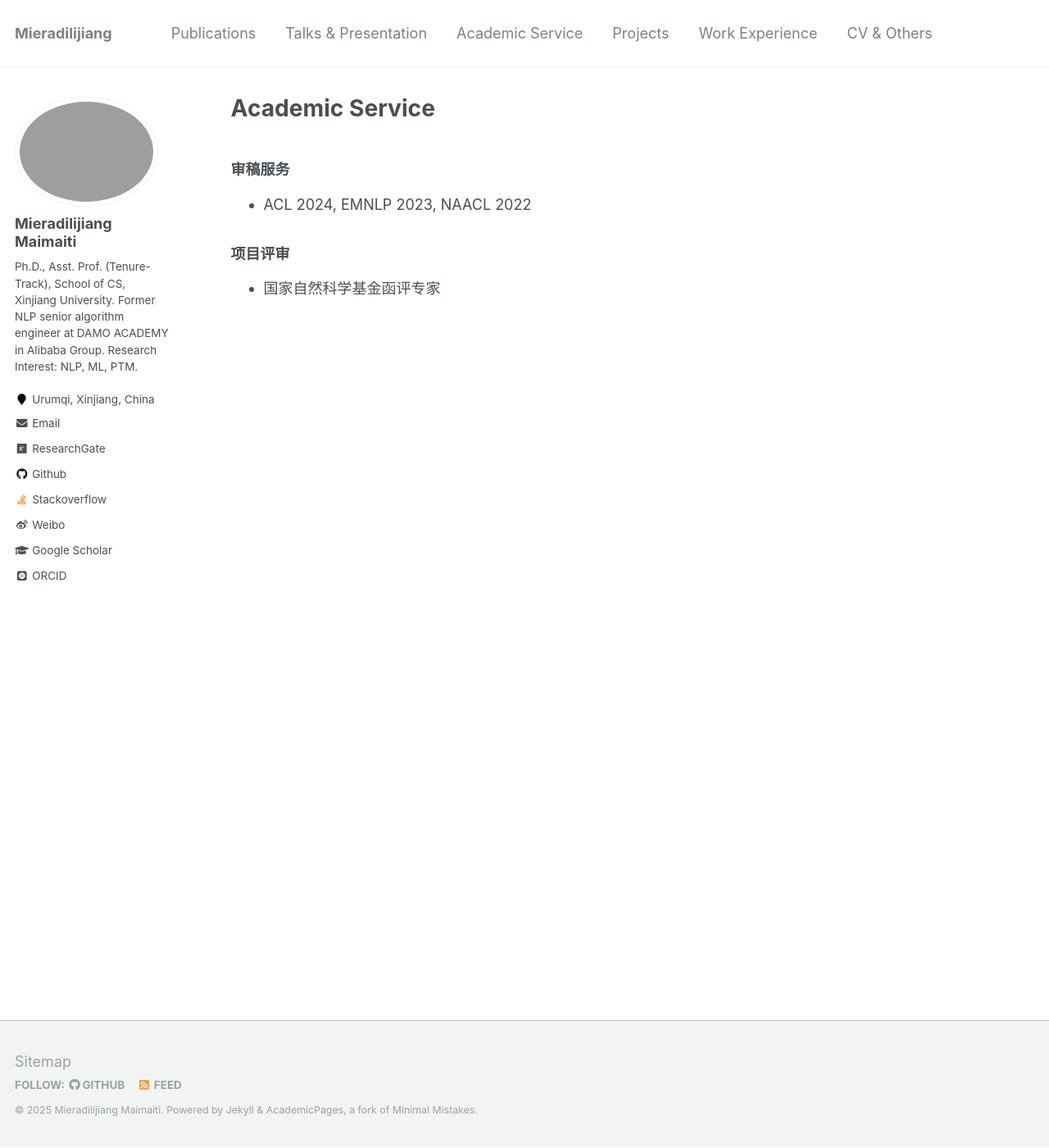
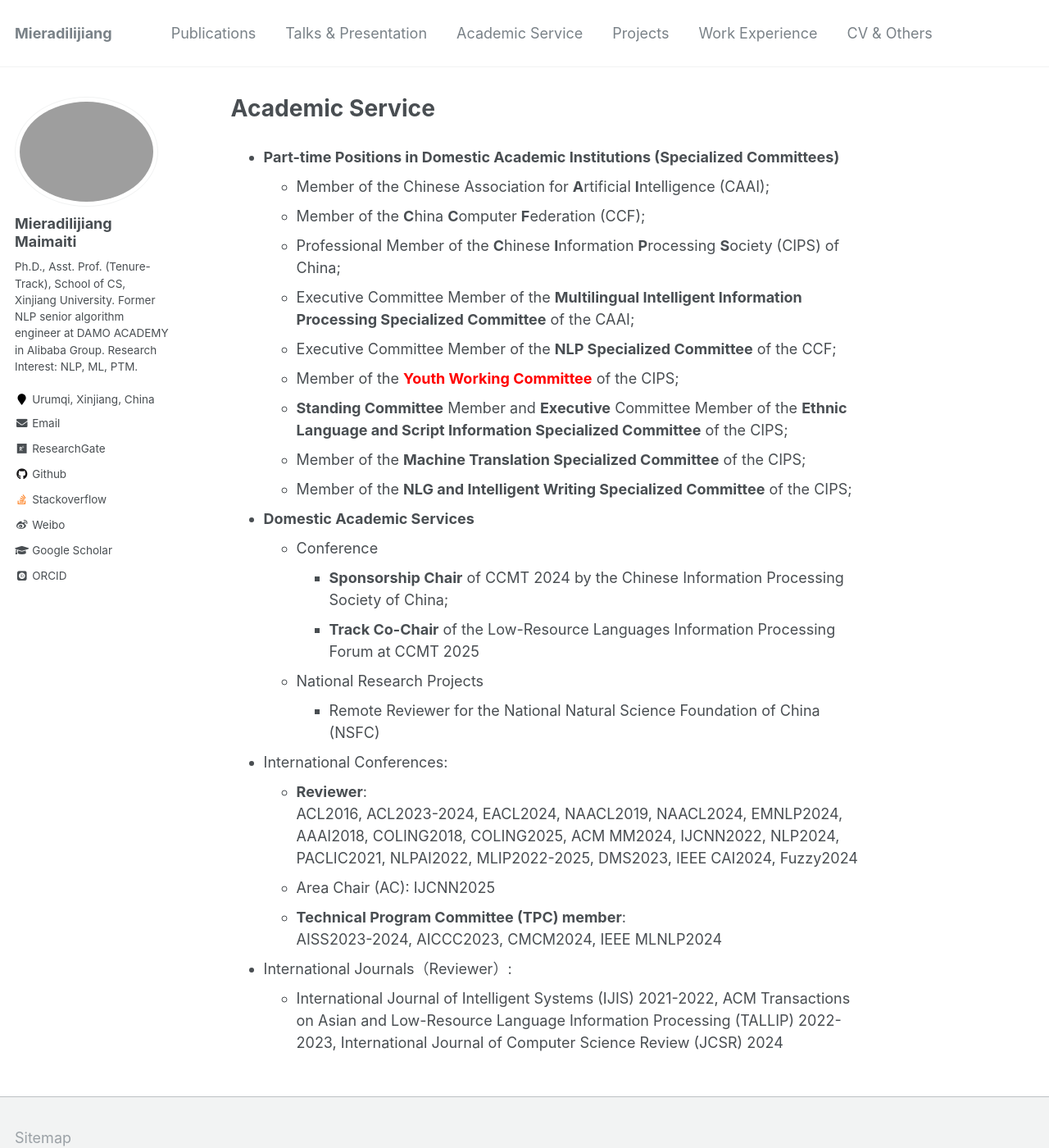
Before and after one commit to miradel51/miradel51.github.io, a Jekyll site: the page built from _pages/service.md, in a window 1280 px wide and 1400 px high. Shown: the whole window at 82% size. Built offline with Jekyll 4.4.1, drawn with Linux system fonts in a browser that asks for light colours; some web fonts are replaced.

Commit message:
Update service.md
revised service single md file.

```diff
--- a/_pages/service.md
+++ b/_pages/service.md
@@ -5,9 +5,30 @@ layout: single
 author_profile: true
 ---
 
-### 审稿服务
+- **Part-time Positions in Domestic Academic Institutions (Specialized Committees)**
+  - Member of the Chinese Association for **A**rtificial **I**ntelligence (CAAI);
+  - Member of the **C**hina **C**omputer **F**ederation (CCF);
+  - Professional Member of the **C**hinese **I**nformation **P**rocessing **S**ociety (CIPS) of China;
+  - Executive Committee Member of the **Multilingual Intelligent Information Processing Specialized Committee** of the CAAI;
+  - Executive Committee Member of the **NLP Specialized Committee** of the CCF;
+  - Member of the **<span style="color:red">Youth</span> <span style="color:red">Working</span> <span style="color:red">Committee</span>** of the CIPS;
+  - **Standing Committee** Member and **Executive** Committee Member of the **Ethnic Language and Script Information Specialized Committee** of the CIPS;
+  - Member of the **Machine Translation Specialized Committee** of the CIPS;
+  - Member of the **NLG and Intelligent Writing Specialized Committee** of the CIPS;
 
-- ACL 2024, EMNLP 2023, NAACL 2022
+- **Domestic Academic Services**
+  - Conference
+    - **Sponsorship Chair** of CCMT 2024 by the Chinese Information Processing Society of China;
+    - **Track Co-Chair** of the Low-Resource Languages Information Processing Forum at CCMT 2025
+  - National Research Projects
+    - Remote Reviewer for the National Natural Science Foundation of China (NSFC)
 
-### 项目评审
-- 国家自然科学基金函评专家
+- International Conferences:
+  - **Reviewer**:
+    ACL2016, ACL2023-2024, EACL2024, NAACL2019, NAACL2024, EMNLP2024, AAAI2018, COLING2018, COLING2025, ACM MM2024, IJCNN2022, NLP2024, PACLIC2021, NLPAI2022, MLIP2022-2025, DMS2023, IEEE CAI2024, Fuzzy2024
+  - Area Chair (AC): IJCNN2025
+  - **Technical Program Committee (TPC) member**:
+    AISS2023-2024, AICCC2023, CMCM2024, IEEE MLNLP2024
+
+- International Journals（Reviewer）:
+  - International Journal of Intelligent Systems (IJIS) 2021-2022, ACM Transactions on Asian and Low-Resource Language Information Processing (TALLIP) 2022-2023, International Journal of Computer Science Review (JCSR) 2024
```
